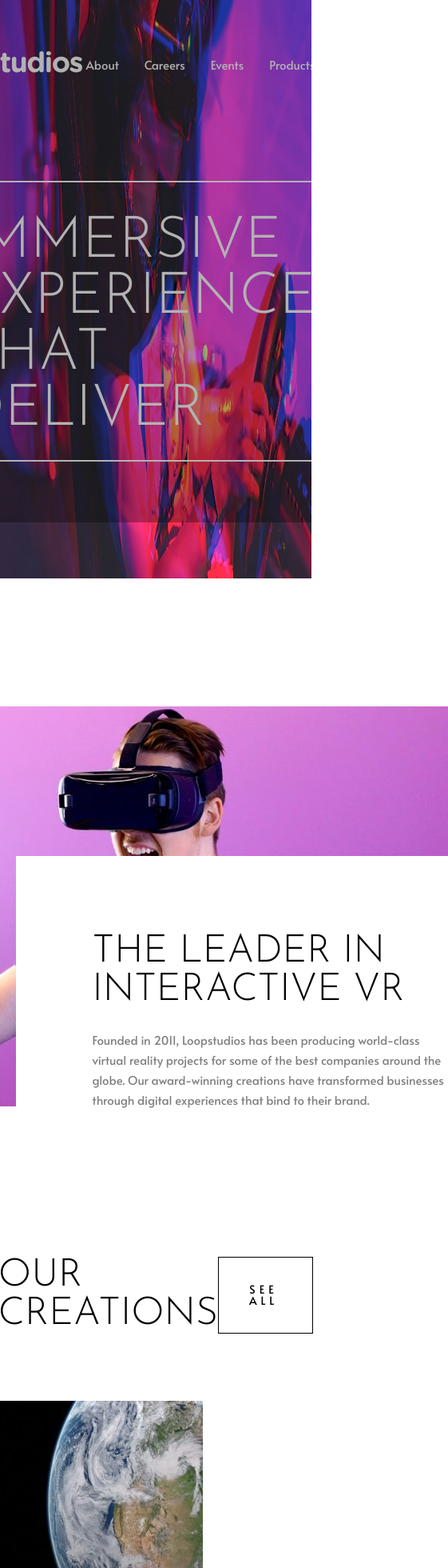
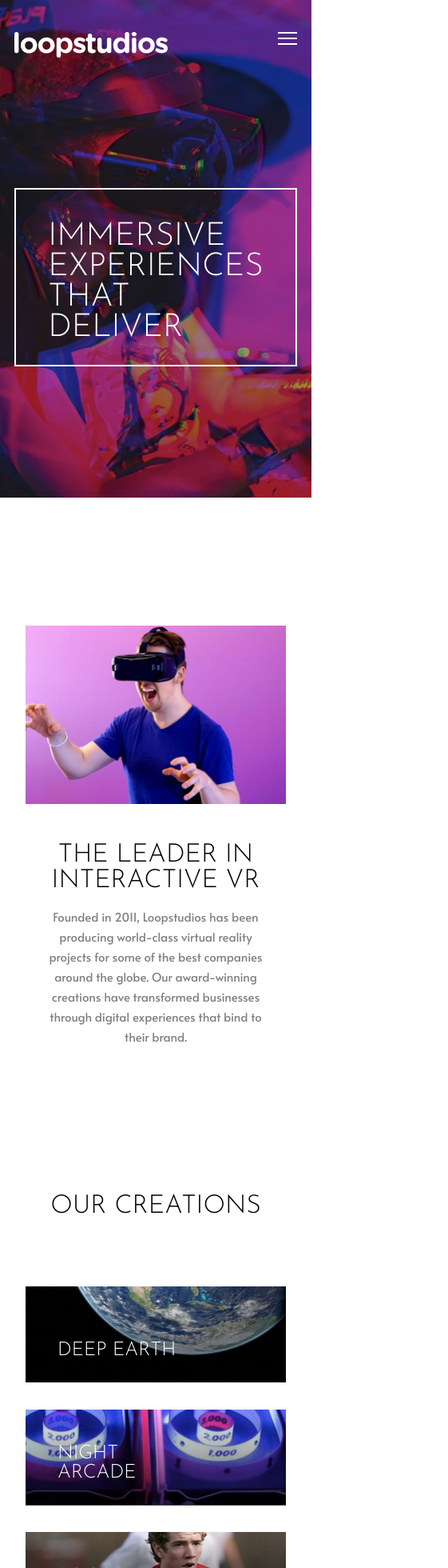
Before and after one commit to felipestefani/loopstudios, a React (Vite) app: page / in a window 390 px wide. Shown: the top 1960 px of the page at 80% size, 561 px wide, since content can reach past the window. Built offline with nearby package versions, Linux system fonts and the light colour scheme.

Commit message:
lot of changes

```diff
--- a/src/App.jsx
+++ b/src/App.jsx
@@ -1,9 +1,11 @@
 import style from "./style.module.css";
 import hero_logo from "./assets/logo.svg";
 import interactive from "./assets/desktop/image-interactive.jpg";
+import interactive1 from "./assets/mobile/image-interactive.jpg";
 import Menu from "./components/Menu";
 import SocialMedia from "./components/SocialMedia";
 import cardList from './data/card';
+import cardListMobile from './data/cardMobile';
 import Card from "./components/Card";
 
 const App = () => {
@@ -14,7 +16,7 @@ const App = () => {
         <div className={style.header_content}>
           <nav className={style.navbar_container}>
             <img className={style.hero_logo} src={hero_logo} alt="logo" />
-            <Menu />
+            <Menu ehFooter={false} />
           </nav>
           <div className={style.h1_container}>
             <h1 className={style.hero_title}>Immersive experiences that deliver</h1>
@@ -25,7 +27,8 @@ const App = () => {
       <section className={style.info_container}>
         <div className={style.info_flex_container}>
           <div className={style.info_img_content}>
-            <img src={interactive} alt="a man in blue t-shirt using a vr glass" />
+            <img src={interactive} alt="a man in blue t-shirt using a vr glass" className={style.desktop} />
+            <img src={interactive1} alt="a man in blue t-shirt using a vr glass" className={style.mobile} />
           </div>
           <div className={style.info_text_content}>
             <h2>The leader in interactive VR</h2>
@@ -47,6 +50,11 @@ const App = () => {
               <Card key={card.id} name={card.name} url={card.url} id={card.id}/>
             ))}
           </div>
+          <div className={style.cards_mobile_container}>
+            {cardListMobile.map( card => (
+              <Card key={card.id} name={card.name} url={card.url} id={card.id}/>
+            ))}
+          </div>
         </div>
       </section>
       <footer>
@@ -56,7 +64,7 @@ const App = () => {
               <SocialMedia />
             </div>
             <div className={style.footer_menu}>
-              <Menu />
+              <Menu ehFooter={true} />
               <div className={style.brand_rights}>
                 © 2021 Loopstudios. All rights reserved.
               </div>
--- a/src/components/Card/style.module.css
+++ b/src/components/Card/style.module.css
@@ -49,3 +49,15 @@
 .card_container:hover {
     color: #000;
 }
+
+@media (max-width: 768px) and (min-width:325px) {
+    .card_image {
+        width: 100%;
+    }
+
+    .card_title {
+        font-size: 1.5rem;
+        font-weight: 300;
+        line-height: 1.5rem;
+    }
+}
--- a/src/components/Menu/index.jsx
+++ b/src/components/Menu/index.jsx
@@ -1,13 +1,17 @@
 import { useState } from "react";
 import style from "./style.module.css";
+import hamburger from "../../assets/icon-hamburger.svg";
 
-const Menu = () => {
+const Menu = (props) => {
 
+    const { ehFooter } = props
     const [onHover, setOnOver] = useState(0)
 
     return (
-    <ul className={style.hero_nav_list}>
-        <div className={style.menu_box} onMouseEnter={() => setOnOver(1)} onMouseLeave={() => setOnOver(0)}>
+        <div>
+            <img src={hamburger} alt="menu hamburguer" className={`${style.hamburger} ${ehFooter ? style.Eh : ''}`} />
+            <ul className={`${style.hero_nav_list} ${!ehFooter ? '' : style.mostra }`}>
+                <div className={`${style.menu_box} `} onMouseEnter={() => setOnOver(1)} onMouseLeave={() => setOnOver(0)}>
                     <li className={style.hero_nav_item} >About</li>
                     <div className={`${onHover == 1 ? style.underline : ''}`}></div>
                 </div>
@@ -27,7 +31,9 @@ const Menu = () => {
                     <li className={style.hero_nav_item}>Support</li>
                     <div className={`${onHover == 5 ? style.underline : ''}`}></div>
                 </div>
-    </ul>)
+            </ul>
+        </div>
+    )
 }
 
 export default Menu
--- a/src/components/Menu/style.module.css
+++ b/src/components/Menu/style.module.css
@@ -2,6 +2,10 @@
     display: flex;
     gap: 2rem;
     list-style: none;
+  }
+
+  .hamburger {
+    display:none;
   }
 
   .menu_box {
@@ -32,3 +36,21 @@
     bottom: -0.4rem;
     background-color: #FFF;
   }
+
+  @media (max-width: 768px) and (min-width:325px) {
+    .hero_nav_list{
+      display: none;
+    }
+
+    .hamburger {
+      display: block;
+    }
+
+    .Eh {
+      display: none;
+    }
+
+    .mostra {
+      display: block;
+    }
+  }
--- /dev/null
+++ b/src/data/cardMobile.jsx
@@ -0,0 +1,53 @@
+import deep from "../assets/mobile/image-deep-earth.jpg";
+import night from "../assets/mobile/image-night-arcade.jpg";
+import soccer from "../assets/mobile/image-soccer-team.jpg";
+import grid from "../assets/mobile/image-grid.jpg";
+import above from "../assets/mobile/image-from-above.jpg";
+import borealis from "../assets/mobile/image-pocket-borealis.jpg";
+import curiosity from "../assets/mobile/image-curiosity.jpg";
+import fisheye from "../assets/mobile/image-fisheye.jpg";
+
+const cardListMobile = [
+    {
+        "name": "Deep earth",
+        "url": deep,
+        "id": 1
+    },
+    {
+        "name": "Night arcade",
+        "url": night,
+        "id": "2"
+    },
+    {
+        "name": "Soccer team vr",
+        "url": soccer,
+        "id": "3"
+    },
+    {
+        "name": "The grid",
+        "url": grid,
+        "id": "meu4"
+    },
+    {
+        "name": "From up above VR",
+        "url": above,
+        "id": "meu5"
+    },
+    {
+        "name": "Pocket borealis",
+        "url": borealis,
+        "id": "6"
+    },
+    {
+        "name": "The curiosity",
+        "url": curiosity,
+        "id": "7"
+    },
+    {
+        "name": "Make it fisheye",
+        "url": fisheye,
+        "id": "8"
+    }
+]
+
+export default cardListMobile
--- a/src/index.css
+++ b/src/index.css
@@ -46,3 +46,17 @@ footer {
   justify-content: center;
   margin-top: 11.5rem;
 }
+
+@media (max-width: 768px) and (min-width:325px) {
+  h2 {
+    margin-bottom: 1rem;
+    font-size: 2rem;
+    font-weight: 300;
+    line-height: 2rem;
+  }
+
+  p{
+    padding: 0 1rem;
+  }
+
+}
--- a/src/style.module.css
+++ b/src/style.module.css
@@ -2,6 +2,10 @@
 .app_container {
   width: 100%;
   min-height: 100vh;
+}
+
+.mobile {
+  display: none;
 }
 
 .header_container {
@@ -45,10 +49,12 @@
   font-weight: 300;
   line-height: 4.375rem;
   text-transform: uppercase;
-  flex-basis: 40.625rem;
+  max-width: 40.625rem;
+  /* flex-basis: 40.625rem; */
   border: 2px solid #FFF;
   padding: 2.5rem;
   padding-bottom: calc(2.5rem - 0.8rem);
+
 }
 
 .hero_mask {
@@ -66,7 +72,6 @@
   padding-top: 10rem;
   align-items: flex-end;
   margin-bottom: 11.5rem;
-
 }
 
 .info_flex_container {
@@ -116,6 +121,10 @@
   justify-content: space-between;
 }
 
+.cards_mobile_container {
+  display: none;
+}
+
 .footer_flex_container {
   flex-basis: 1110px;
   margin: 2.5rem 2rem 0;
@@ -156,3 +165,89 @@
 .attribution a {
   color: #FFF;
 }
+
+@media (max-width: 768px) and (min-width:325px) {
+
+  .hero_mask {
+    display: none;
+  }
+
+  .desktop {
+    display: none;
+  }
+
+  .mobile {
+    display: block;
+    width: 100%;
+  }
+
+  .info_img_content {
+    padding: 0 2rem;
+  }
+
+  .header_container {
+    background-image: url('./assets/mobile/image-hero.jpg');
+  }
+
+  .navbar_container {
+    margin: 2.5rem 1.5rem 0rem;
+  }
+
+  .h1_container {
+    margin: 10.2rem 1.5rem;
+  }
+
+  .hero_title {
+    font-size: 2.5rem;
+    font-weight: 300;
+    line-height: 2.375rem;
+  }
+
+  .info_container {
+    display: flex;
+  }
+
+  .info_flex_container{
+    display: flex;
+    flex-direction: column;
+    align-items: center;
+    margin: 0 0rem;
+  }
+
+  .info_text_content {
+    position: relative;
+    width: 100%;
+    background-color: #FFF;
+    padding: 0rem 2em;
+    text-align: center;
+    margin-top: 3rem;
+  }
+
+  .creations_container {
+    margin: 0 2rem;
+  }
+
+  .creations_flex_container {
+    margin: 0rem;
+  }
+
+  .creations_header_container {
+    justify-content: center;
+  }
+
+  .button {
+    display: none;
+  }
+
+
+  .cards_container {
+    display: none;
+  }
+
+  .cards_mobile_container {
+    display: block;
+  }
+
+
+
+}
```
Lines whose indentation alone changed are shown as unchanged.
